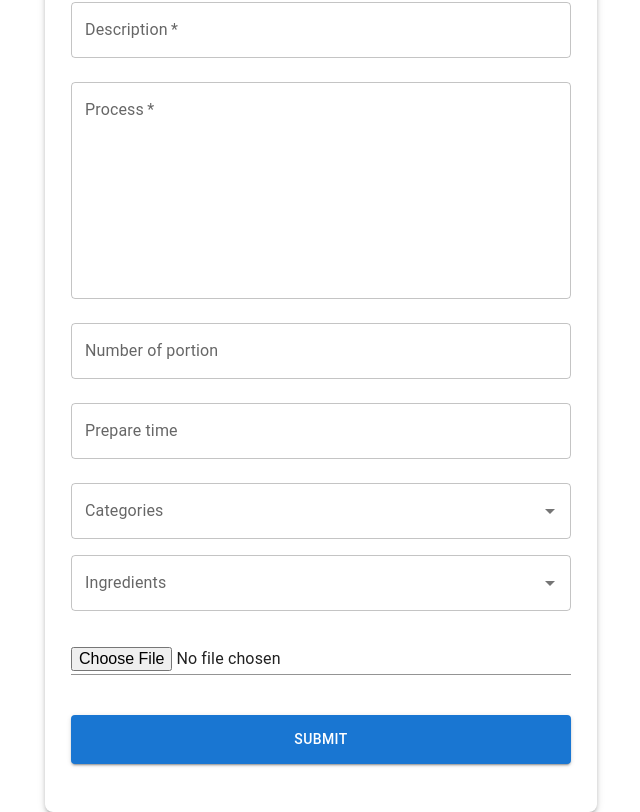
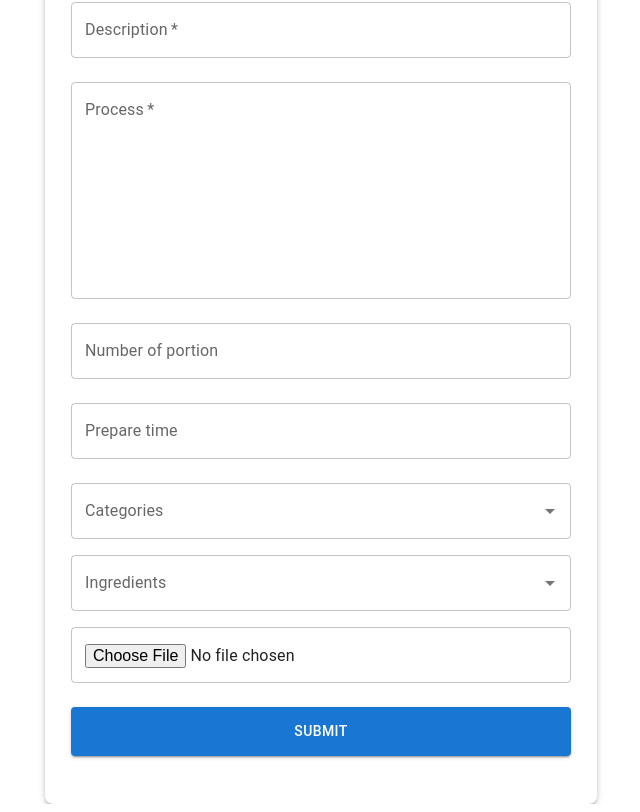
Before and after one commit to st55790/nnpia_sem_fe, a React (Create React App) app: page /addRecipe in a window 1280 px wide. Shown: the part 310-1122 px from the top of the page, without its empty margins (319-959 px from the left). Built offline with nearby package versions, Linux system fonts and the light colour scheme; no server answers.

Commit message:
fix links, categories, ingredients

```diff
--- a/src/components/AddRecipe.js
+++ b/src/components/AddRecipe.js
@@ -42,8 +42,19 @@ export default function AddRecipe() {
         const data = new FormData(event.currentTarget);
         const token = localStorage.getItem("jwt");
 
-        const selectedFile = document.getElementById("uploadFile").files[0];
-        console.log(selectedFile.name);
+        const selectedFile = null;
+        try{
+            selectedFile = document.getElementById("uploadFile").files[0];
+        }catch(error){
+            console.log(error)
+        }
+
+        let filename = './img/';
+        if(selectedFile === null){
+            filename += 'defaultImage.jpg';
+        }else{
+            filename += selectedFile.name;
+        }
 
         axiosInstance.post("/recipe", {
                 name: data.get("recipeName"),
@@ -53,7 +64,7 @@ export default function AddRecipe() {
                 numberOfPortions: data.get("numberOfPortion"),
                 rating: 0,
                 owner: localStorage.getItem("userId"),
-                linksToImages: [],
+                linksToImages: [filename],
                 ingredients: selectedIngredients,
                 categories: selectedCategories
             },{
@@ -178,12 +189,12 @@ export default function AddRecipe() {
                             setSelectedIngredients(newValue);
                         }}
                     />
-                    <Input
-                        sx={{my: 2}}
-                        fullWidth type="file"
-                        id="uploadFile"
-                        name="uploadFile"
-                    />
+                    <TextField
+                    fullWidth
+                    id="uploadFile"
+                    name="uploadFile"
+                    type={"file"}
+                    inputProps={{accept:".jpg, .jpge, .png"}}/>
                     <Button
                         type="submit"
                         fullWidth
--- a/src/components/RecipesPage.js
+++ b/src/components/RecipesPage.js
@@ -37,7 +37,7 @@ export default function RecipePage() {
                         <CardMedia
                             component="img"
                             sx={{width: 400}}
-                            image="./img/defaultImage.jpg"
+                            image={recipe["linksToImages"]["0"]}
                         />
                     </Card>
                 ))
--- a/src/components/SignUp.js
+++ b/src/components/SignUp.js
@@ -44,6 +44,7 @@ export default function SignUp() {
             })
             .then(response => {
                 console.log(response);
+                window.location.replace("/signin");
             })
             .catch(error => {
                 console.log(console.error());
```
